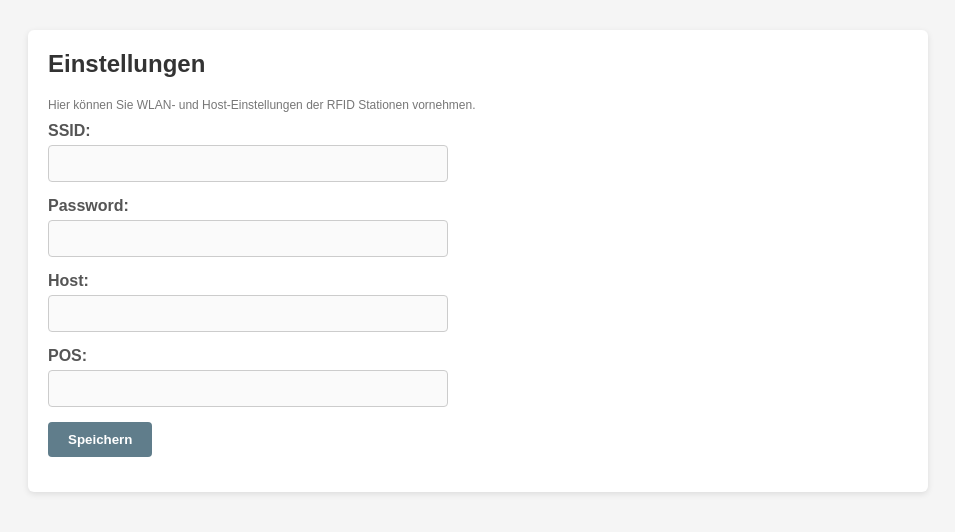
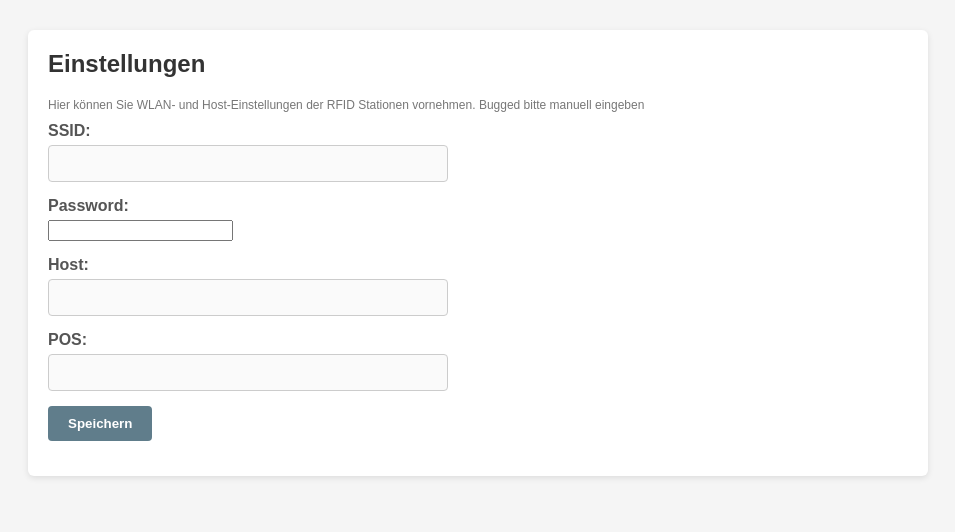
Before and after one commit to SD-Code0/rfid_acces, a Flask app: page / in a window 1280 px wide, after a click on "Einstellungen". Shown: the part 56-588 px from the top of the page, without its empty margins (162-1117 px from the left). Run offline with Flask 3, Linux system fonts and the light colour scheme; a user stored in the database is signed in.

Commit message:
Aktualisiere WLAN- und Serverkonfigurationen in den Quellcodes. Setze Standardwerte auf leer und passe HTML-Vorlage für die Eingabe von SSID und Passwort an.

```diff
--- a/templates/homepage.html
+++ b/templates/homepage.html
@@ -949,15 +949,15 @@
     <!-- Einstellungen -->
     <div id="TabSettings" class="content tab-content">
         <h2>Einstellungen</h2>
-        <div class="tabs-info">Hier können Sie WLAN- und Host-Einstellungen der RFID Stationen vornehmen.</div>
+        <div class="tabs-info">Hier können Sie WLAN- und Host-Einstellungen der RFID Stationen vornehmen. Bugged bitte manuell eingeben</div>
         <form id="settingsForm" onsubmit="event.preventDefault(); updateConfig();">
             <div>
                 <label for="ssid">SSID:</label>
                 <input type="text" id="ssid" name="ssid" />
             </div>
             <div>
-                <label for="password">Password:</label>
-                <input type="password" id="password" name="password" />
+                <label for="pwd">Password:</label>
+                <input type="pwd" id="pwd" name="pwd" />
             </div>
             <div>
                 <label for="host">Host:</label>
```
Also changed, not shown: 4 other files.
